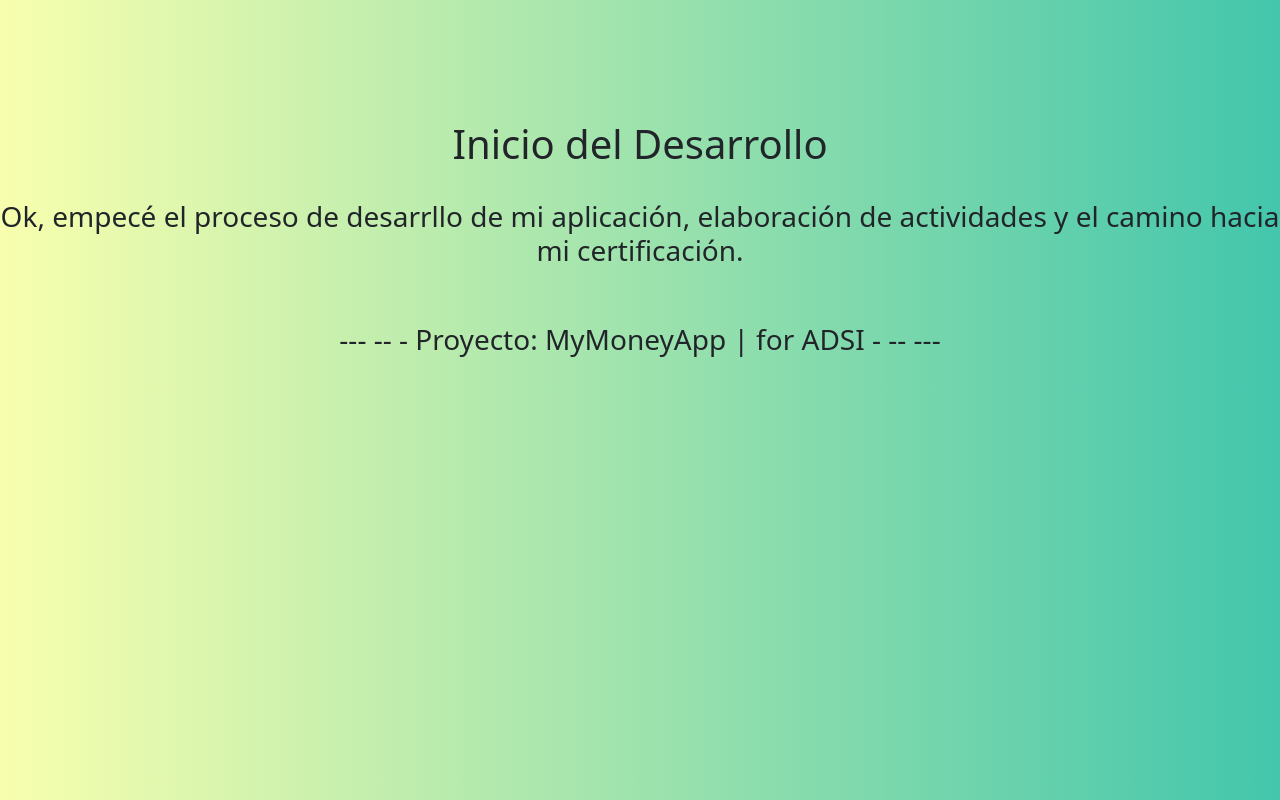
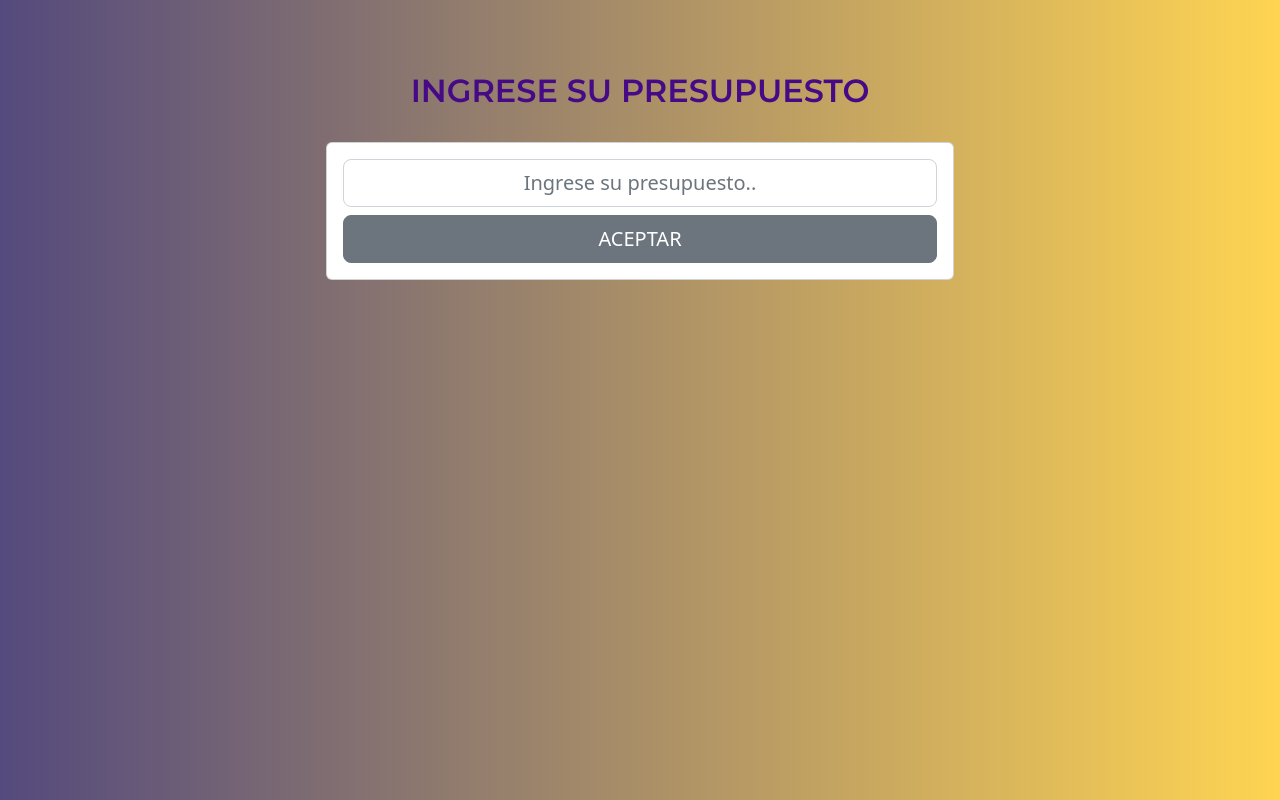
Before and after one commit to DavidCastroA/MyMoneyApp, an Angular app: page /ingresarPresupuesto in a window 1280 px wide. Before the commit this address led to /. Built offline with nearby package versions, Linux system fonts and the light colour scheme.

Commit message:
4to Commit. Form y Boton.

```diff
--- a/src/app/app-routing.module.ts
+++ b/src/app/app-routing.module.ts
@@ -1,7 +1,15 @@
 import { NgModule } from '@angular/core';
 import { RouterModule, Routes } from '@angular/router';
+// Componentes
+import { IngresarPresupuestoComponent } from './components/ingresar-presupuesto/ingresar-presupuesto.component';
+import { GastosComponent } from './components/gastos/gastos.component';
 
-const routes: Routes = [];
+const routes: Routes = [
+  { path: '', redirectTo: '/ingresarPresupuesto', pathMatch: 'full' },
+  { path: 'ingresarPresupuesto', component: IngresarPresupuestoComponent },
+  { path: 'gastos', component: GastosComponent },
+  { path: '**', redirectTo: '/ingresarPresupuesto', pathMatch: 'full'  }
+];
 
 @NgModule({
   imports: [RouterModule.forRoot(routes)],
--- a/src/app/app.component.html
+++ b/src/app/app.component.html
@@ -1,12 +1 @@
-<br>
-<br>
-<br>
-<br>
-<br>
-<h1 style="text-align: center;">Inicio del Desarrollo</h1>
-<br>
-<h3 style="text-align: center;">Ok, empecé el proceso de desarrllo de mi aplicación, elaboración de actividades y el camino hacia mi certificación.</h3>
-<br>
-<br>
-<h3 style="text-align: center;">--- -- - Proyecto: MyMoneyApp | for ADSI - -- ---</h3>
-<br>
+<router-outlet></router-outlet>
--- a/src/app/components/ingresar-presupuesto/ingresar-presupuesto.component.css
+++ b/src/app/components/ingresar-presupuesto/ingresar-presupuesto.component.css
@@ -0,0 +1,3 @@
+input { text-align: center; }
+
+button { width: 100%; }
--- a/src/app/components/ingresar-presupuesto/ingresar-presupuesto.component.html
+++ b/src/app/components/ingresar-presupuesto/ingresar-presupuesto.component.html
@@ -1 +1,15 @@
-<p>ingresar-presupuesto works!</p>
+
+<div class="row mt-5">
+    <div class="col-lg-6 offset-lg-3">
+        <br>
+        <h2 class="text-center fontTitle">Ingrese su Presupuesto</h2>
+        <br>
+        <div class="card">
+            <div class="card-body">
+                <input type="text" class="form-control form-control-lg" placeholder="Ingrese su presupuesto..">
+                <button class="btn btn-secondary btn-lg btn-block mt-2">ACEPTAR</button>
+            </div>
+        </div>
+
+    </div>
+</div>
--- a/src/index.html
+++ b/src/index.html
@@ -8,6 +8,7 @@
     <link rel="icon" type="image/x-icon" href="favicon.ico">
     <!-- CSS only -->
     <link href="https://cdn.jsdelivr.net/npm/bootstrap@5.2.0/dist/css/bootstrap.min.css" rel="stylesheet" integrity="sha384-gH2yIJqKdNHPEq0n4Mqa/HGKIhSkIHeL5AyhkYV8i59U5AR6csBvApHHNl/vI1Bx" crossorigin="anonymous">
+    <link href="https://fonts.googleapis.com/css2?family=Montserrat:wght@600&display=swap" rel="stylesheet">
 </head>
 
   <body>
--- a/src/styles.css
+++ b/src/styles.css
@@ -1,5 +1,24 @@
+
 body {
-    background: #43C6AC;  /* fallback for old browsers */
-    background: -webkit-linear-gradient(to right, #F8FFAE, #43C6AC);  /* Chrome 10-25, Safari 5.1-6 */
-    background: linear-gradient(to right, #F8FFAE, #43C6AC); /* W3C, IE 10+/ Edge, Firefox 16+, Chrome 26+, Opera 12+, Safari 7+ */
+    background: #544a7d;
+    background: -webkit-linear-gradient(to right, #544a7d, #ffd452);
+    background: linear-gradient(to right, #544a7d, #ffd452);
+
+  /*Calido exagerado
+    background: #FDC830;
+    background: -webkit-linear-gradient(to right, #F37335, #FDC830);
+    background: linear-gradient(to right, #F37335, #FDC830);         */
+
+  /*Es como un verde fresco
+    background: #43C6AC;
+    background: -webkit-linear-gradient(to right, #F8FFAE, #43C6AC);
+    background: linear-gradient(to right, #F8FFAE, #43C6AC);         */
 }
+
+.fontTitle {
+    font-family: 'Montserrat', sans-serif;
+    color: rgb(70, 10, 135);
+/*  color:   rgb(30, 10, 60);  opcion 2 | Este tambien puede ser */
+/*  color:   rgb(50, 7,  95);  opcion 3 */
+    text-transform: uppercase;
+}
```
